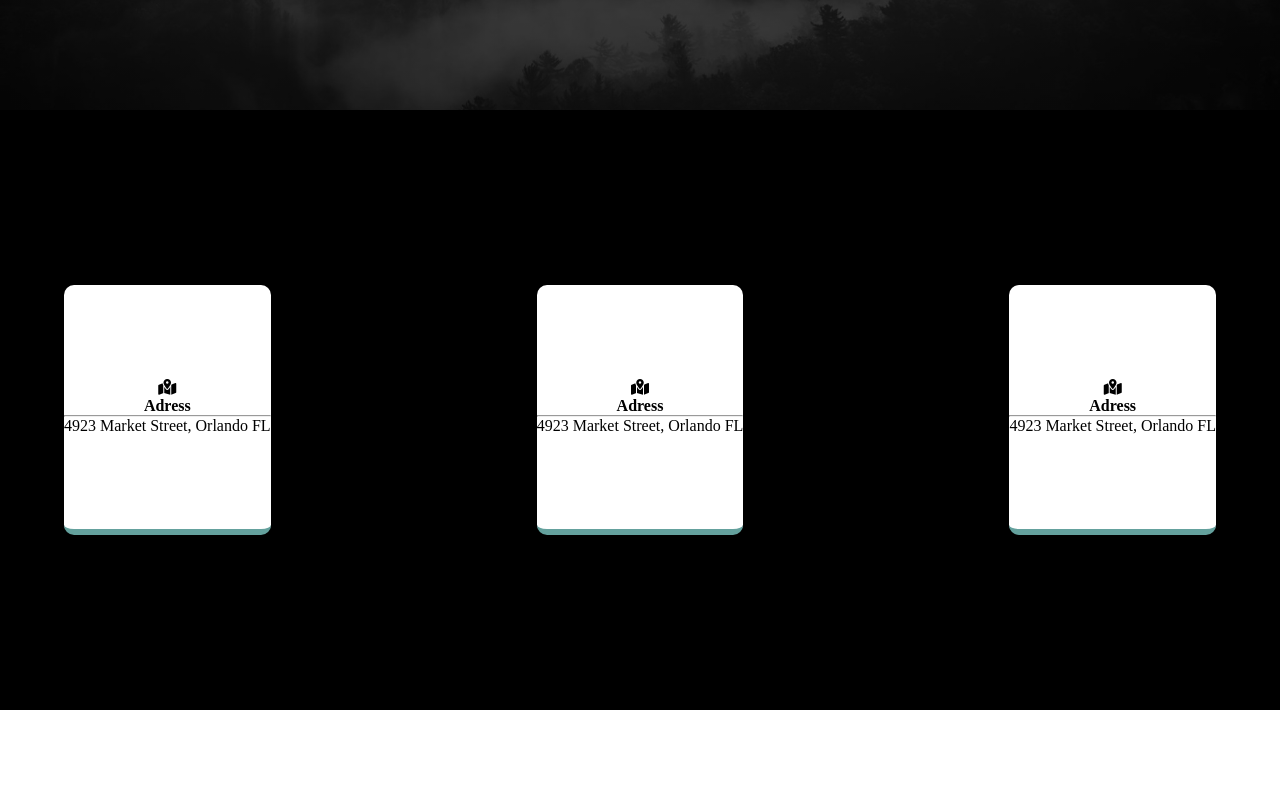
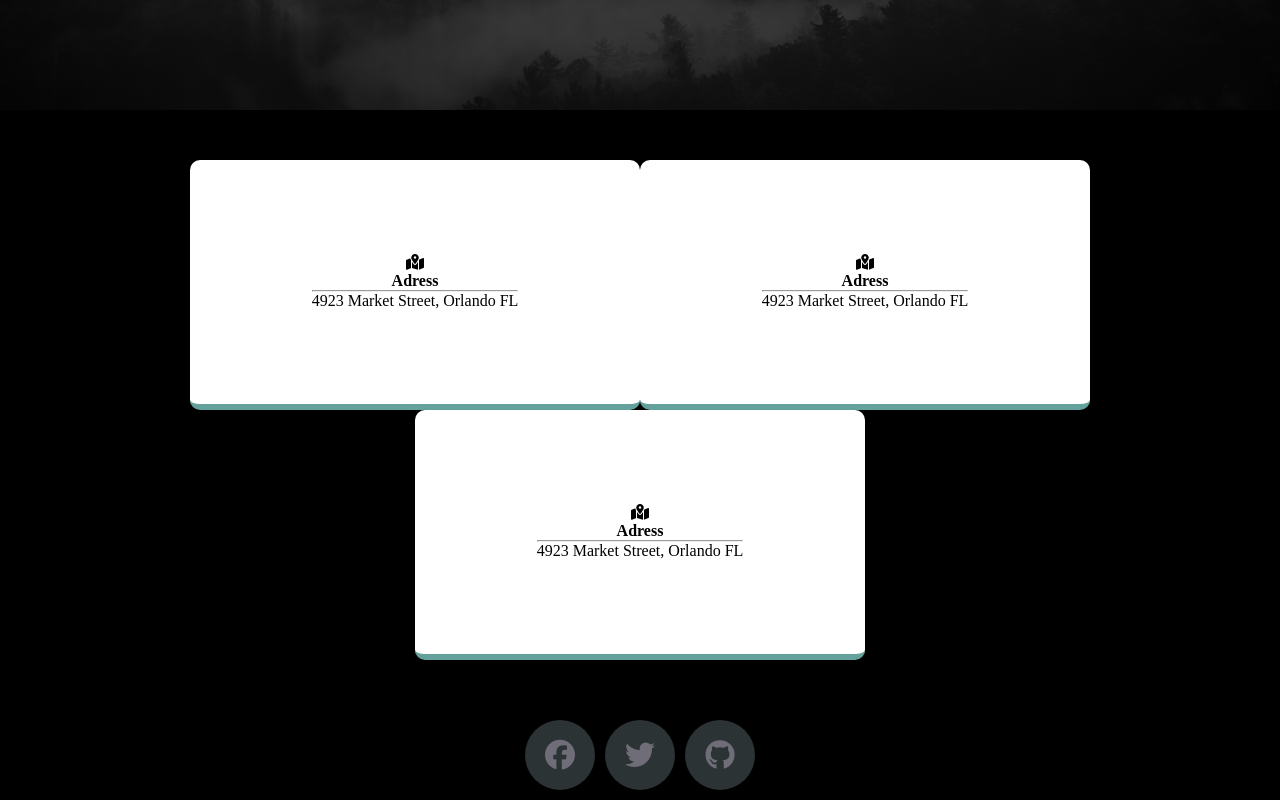
Before and after one commit to Shakarof-bp216/third-page, a plain HTML site: page index.html in a window 1280 px wide. Shown: the part 4570-5370 px from the top of the page. Before the commit the page ends 5280 px from the top, so only its background shows below. Drawn offline with Linux system fonts and the light colour scheme.

Commit message:
organise

```diff
--- a/assets/style.css
+++ b/assets/style.css
@@ -395,9 +395,18 @@
     flex-wrap: wrap;
     width: 100%;
 }
+@media only screen and (max-width: 1505px) {
+    .end_of_page__flexbox{
+        display: flex;
+        justify-content: center;
+        align-items: center;
+}}
+{
+
+}
 .end_of_page_boxs{
     height: 250px;
-    width: 33,33333333333333%;
+    width: 450px;
     background-color: rgb(255, 255, 255);
     border-radius: 10px;
     border-bottom: 6px solid #64a19d;
@@ -411,3 +420,32 @@
 
 
 /* footer :end */
+/* endedn page start */
+.ended_page{
+    display: flex;
+    justify-content: center;
+    align-items: center;
+    background-color: rgb(0, 0, 0);
+    min-height: 90px;
+    width: 100%;
+    gap: 10px;
+}
+.icon{
+    height: 70px;
+    width: 70px;
+    border-radius: 50%;
+    background-color: rgb(43, 51, 53) ;
+    display: flex;
+    justify-content: center;
+    align-items: center;
+
+}
+.icon i{
+    font-size: 30px;
+    color: rgb(111, 110, 120);
+}
+.icon:hover{
+        background-color: #e1f8ff;
+        transition: 400ms;
+    }
+    /* ended page end */
--- a/index.html
+++ b/index.html
@@ -166,6 +166,11 @@
 
 
     </footer>
+    <footer class="ended_page">
+        <div class="icon facebook"><i class="fa-brands fa-facebook"></i></div>
+        <div class="icon x"><i class="fa-brands fa-twitter"></i></div>
+        <div class="icon github"><i class="fa-brands fa-github"></i></div>
+    </footer>
 </body>
 
 </html>
```
